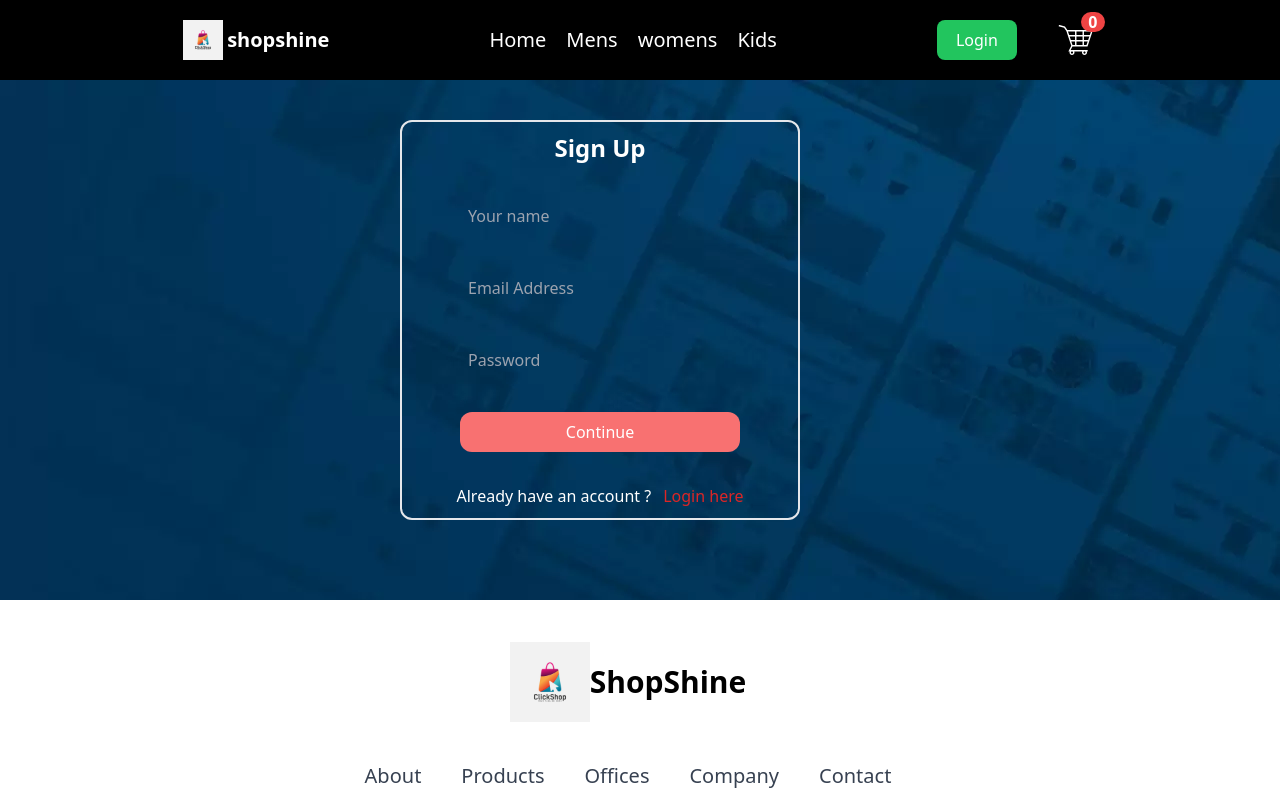
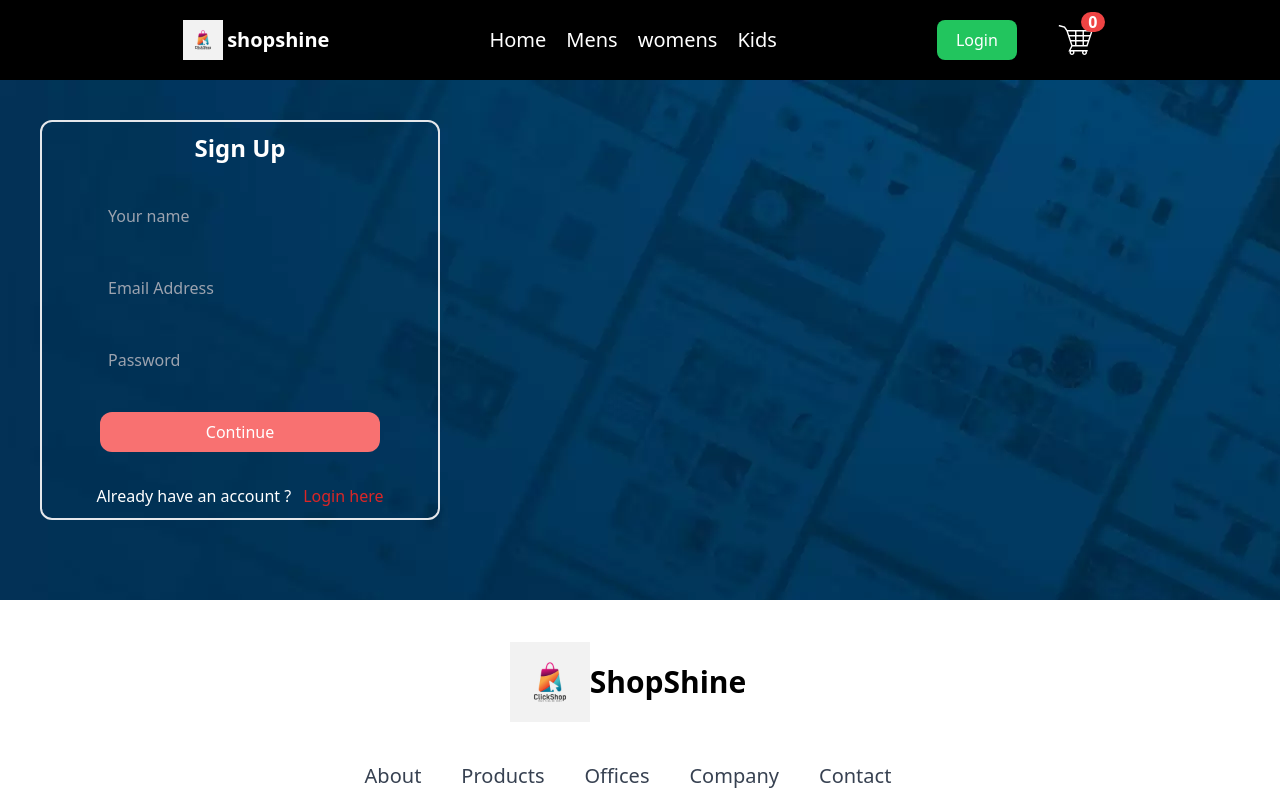
Before and after one commit to Naveen8218-naviii/E-commerce, a React (Vite) app: page /login in a window 1280 px wide. Shown: the top 800 px of the page. Built offline with nearby package versions, Linux system fonts and the light colour scheme.

Commit message:
changes revert

```diff
--- a/src/App.css
+++ b/src/App.css
@@ -0,0 +1,9 @@
+* {
+  margin: 0;
+  padding: 0;
+  box-sizing: border-box;
+}
+html, body {
+  width: 100%;
+  overflow-x: hidden;
+}
--- a/src/App.jsx
+++ b/src/App.jsx
@@ -12,10 +12,10 @@ import Cart from './component/Pages/cart'
 import manbanner from './assets/banner.jpg'
 import womenbanner from './assets/women_banner.avif'
 import kidsbanner from './assets/kids_banner.jpg'
-import './App.css'
+
 const App = () => {
   return (
-    <div className='w-full'>
+    <div className=''>
       <BrowserRouter>
       <Navbar />
       <Routes>
--- a/src/component/Pages/loginsignup.jsx
+++ b/src/component/Pages/loginsignup.jsx
@@ -6,6 +6,7 @@ const Loginsignup = () => {
     <div className=' h-130  p-10' style={{ backgroundImage: `url(${log})` }}>
       <div  className='w-100  h-100 border-2 flex ml-90 flex-col justify-center items-center gap-8  text-white rounded-xl hover:scale-105 '>
           <h1 className='mr-25 font-bold text-2xl'>Sign Up</h1>
+
 
           <div className='w-80% flex flex-col gap-8'>
             <input type='text' placeholder='Your name' className='border-1 w-70 h-10 rounded-lg p-2  '/>
```
